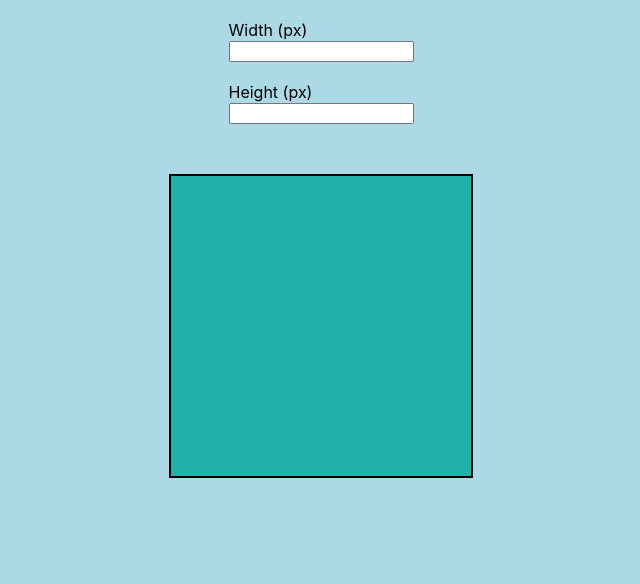
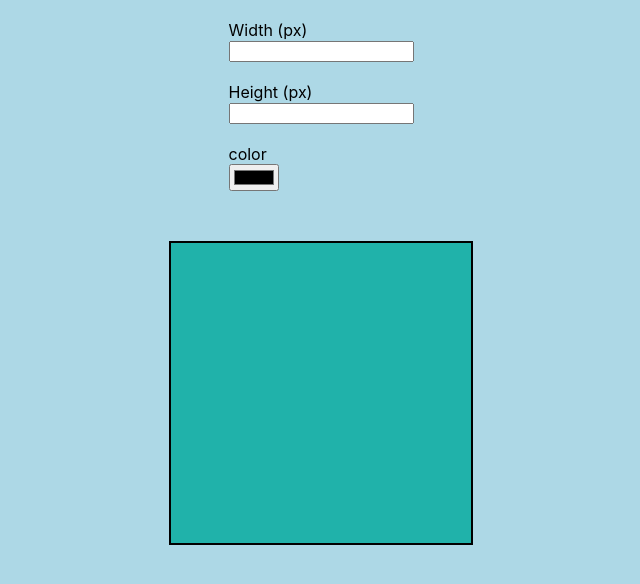
Before and after one commit to DoomedAndria/vue, a Vue app: page / in a window 1280 px wide. Shown: the top 584 px of the page, without its empty margins (319-959 px from the left). Built offline with nearby package versions, Linux system fonts and the light colour scheme.

Commit message:
colored rect

```diff
--- a/src/App.vue
+++ b/src/App.vue
@@ -4,6 +4,7 @@ export default{
     return{
       width:null,
       height:null,
+      color:null
     }
   },
   computed:{
@@ -22,10 +23,13 @@ export default{
       <br/>
       <label >Height (px)</label><br/>
       <input  v-model="height" type="text"><br/>
+      <br/>
+      <label >color</label><br/>
+      <input  v-model="color" type="color"><br/>
 
     </div>
 
-    <div v-bind:style="{ width: width + 'px',height: height + 'px'}" class="default">
+    <div v-bind:style="{ width: width + 'px',height: height + 'px' ,backgroundColor:color}" class="default">
 
     </div>
   </div>
```
